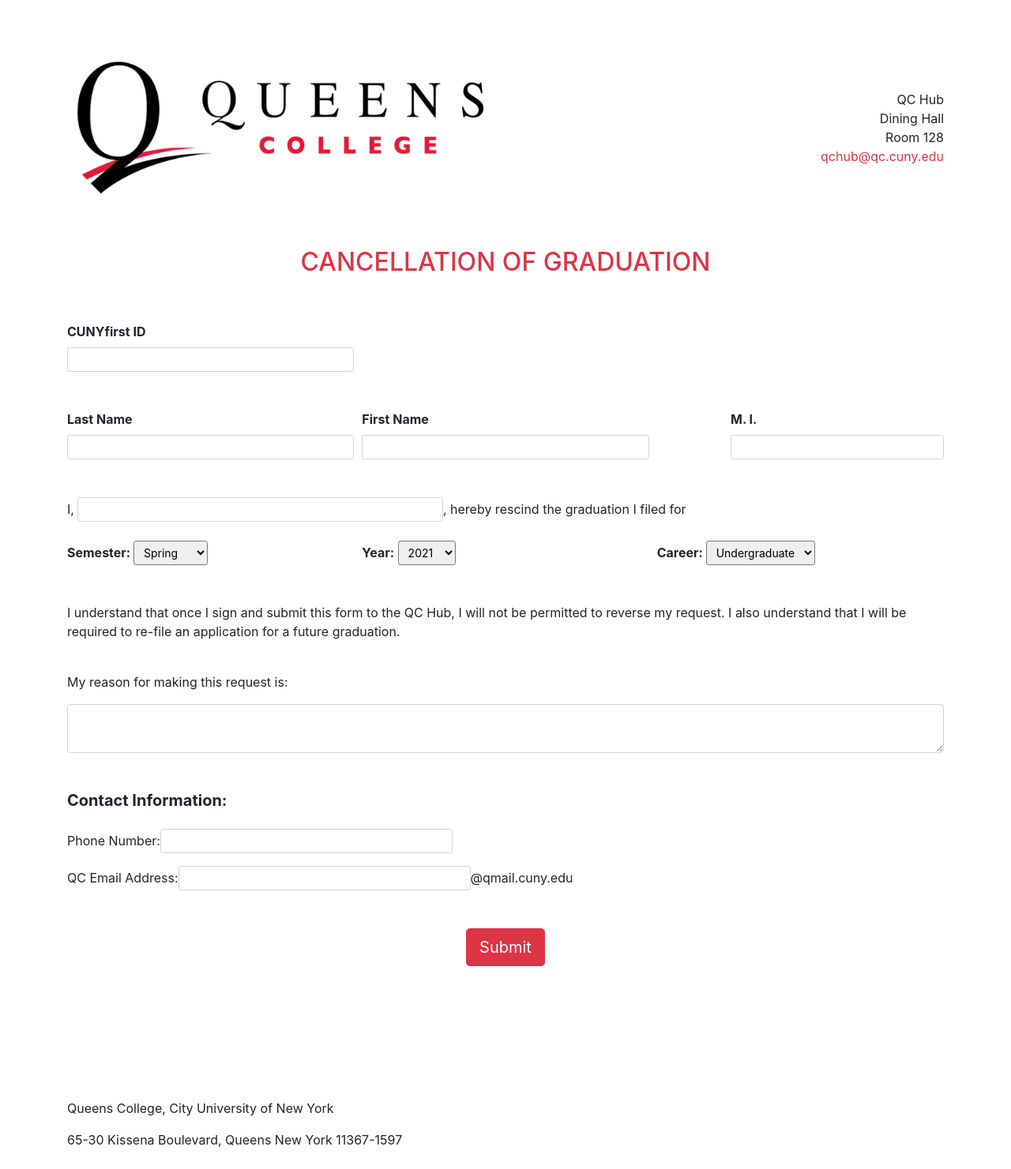
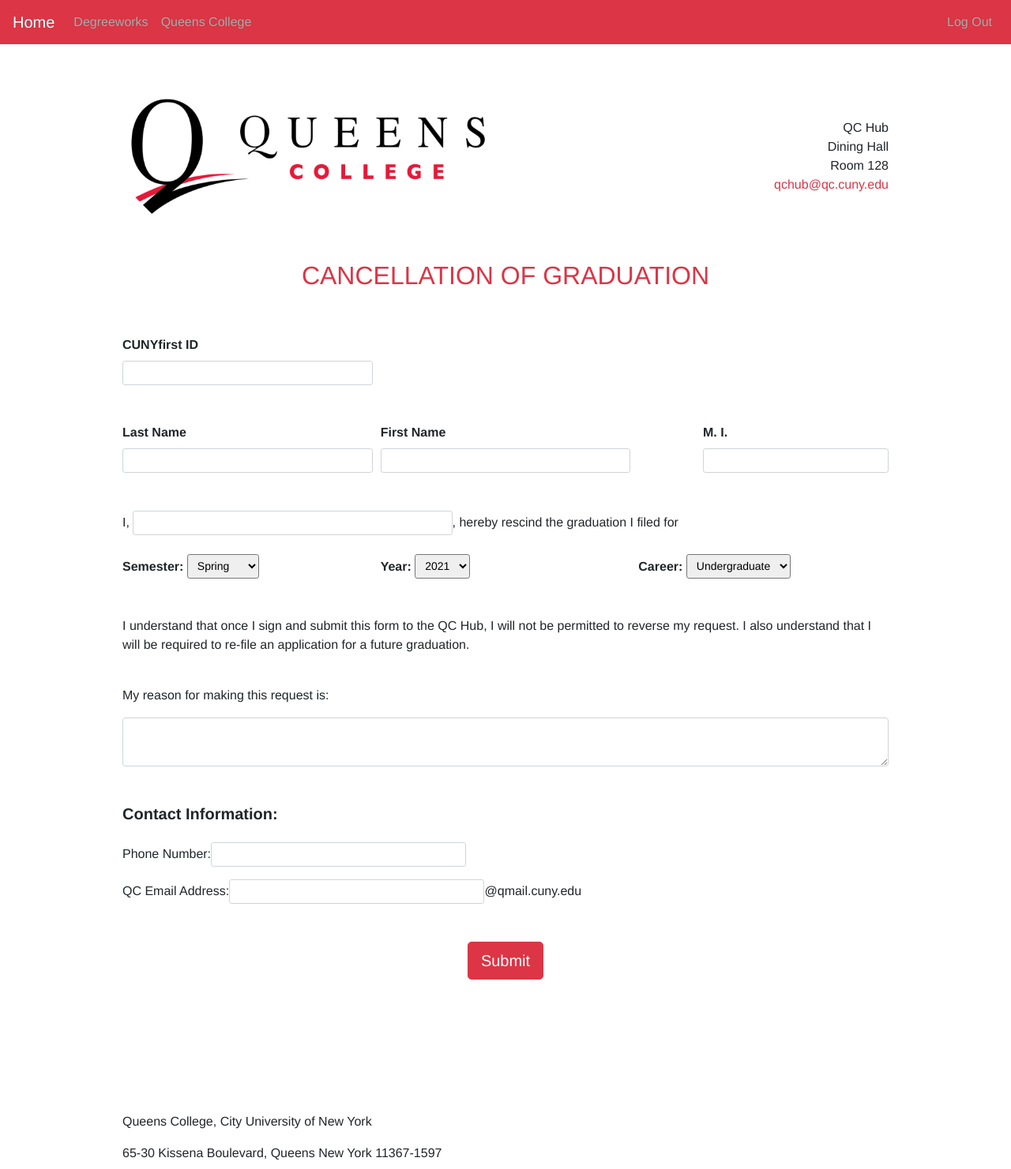
Before and after one commit to jchen1379/CSCI355-TermProject, a PHP site: page /HTML/formPage.html in a window 1280 px wide. Shown: the top 1481 px of the page at 79% size. Before the commit the page ends 1453 px from the top, so only its background shows below. Run offline with PHP 8.4, Linux system fonts and the light colour scheme.

Commit message:
minor style change

```diff
--- a/TermProject/CSS/navigation.css
+++ b/TermProject/CSS/navigation.css
@@ -2,6 +2,10 @@
 	box-sizing: border-box;
 	margin: 0;
 	font-family: Helvetica, sans-serif;
+}
+
+nav{
+	text-shadow: 0px 0px 1px #545454;
 }
 
 .container {
@@ -13,12 +17,14 @@
 
 .main-content{
 	margin-top: 56px;
+	min-height: 85vh;
 }
 
 .footer {
 	width: 100%;
 	color: white;
 	position: relative;
+	text-shadow: 0px 0px 1px #545454;
 }
 
 .address{
--- a/TermProject/HTML/formPage.html
+++ b/TermProject/HTML/formPage.html
@@ -5,6 +5,7 @@
 		<meta name="viewport" content="width=device-width, initial-scale=1, shrink-to-fit=no">
 		<title>Request Form</title>
 		<link rel="stylesheet" type="text/css" href="../CSS/formPage.css" />
+		<link rel="stylesheet" type="text/css" href="../CSS/navigation.css" />
 		<link rel="stylesheet" href="https://maxcdn.bootstrapcdn.com/bootstrap/4.5.2/css/bootstrap.min.css">
 		<script src="../JS/formPage.js" type="text/javascript" charset="utf-8"></script>
 		<script src="https://ajax.googleapis.com/ajax/libs/jquery/3.5.1/jquery.min.js"></script>
@@ -12,6 +13,35 @@
 		<script src="https://maxcdn.bootstrapcdn.com/bootstrap/4.5.2/js/bootstrap.min.js"></script>
 	</head>
 	<body>
+
+		<div class="container">
+			<nav class="navbar fixed-top navbar-expand-md navbar-dark bg-danger">
+				<a class="navbar-brand" href="#">Home</a>
+				<button class="navbar-toggler" type="button" data-toggle="collapse" data-target="#navbarSupportedContent"
+				 aria-controls="navbarSupportedContent" aria-expanded="false" aria-label="Toggle navigation">
+					<span class="navbar-toggler-icon"></span>
+				</button>
+
+				<div class="collapse navbar-collapse" id="navbarSupportedContent">
+					<ul class="navbar-nav mr-auto">
+						<li class="nav-item">
+							<a class="nav-link" href="https://degreeworks.cuny.edu/Dashboard_qc/dashboard">Degreeworks</a>
+						</li>
+						<li class="nav-item">
+							<a class="nav-link" href="https://www.qc.cuny.edu/Pages/home.aspx">Queens College</a>
+						</li>
+					</ul>
+
+					<ul class="navbar-nav ml-auto">
+						<li class="nav-item">
+							<a class="nav-link" href="#">Log Out</a>
+						</li>
+					</ul>
+				</div>
+			</nav>
+		</div>
+
+		<div class="main-content">
 			<div class="container">
 				<div class="row d-flex align-items-center">
 					<div class="col-6">
@@ -134,6 +164,8 @@
 					</div>
 				</form>
 			</div>
+		</div>
+
 
 		<br><br><br>
 		<div class="container mt-5">
--- a/TermProject/HTML/studentPortal.html
+++ b/TermProject/HTML/studentPortal.html
@@ -13,7 +13,7 @@
 	</head>
 	<body>
 		<div class="container">
-			<nav class="navbar fixed-top navbar-expand-md navbar-dark bg-dark">
+			<nav class="navbar fixed-top navbar-expand-md navbar-dark bg-danger">
 				<a class="navbar-brand" href="#">Home</a>
 				<button class="navbar-toggler" type="button" data-toggle="collapse" data-target="#navbarSupportedContent"
 				 aria-controls="navbarSupportedContent" aria-expanded="false" aria-label="Toggle navigation">
@@ -65,7 +65,7 @@
 
 
 		<div class="footer">
-			<nav class="navbar navbar-dark bg-dark pt-4 pb-4">
+			<nav class="navbar navbar-dark bg-danger pt-4 pb-4">
 				<div class="d-flex flex-column text-center justify-content-center address">
 					<span>Queens College</span>
 					<span>65-30 Kissena Blvd.</span>
```
Lines whose indentation alone changed are shown as unchanged.
